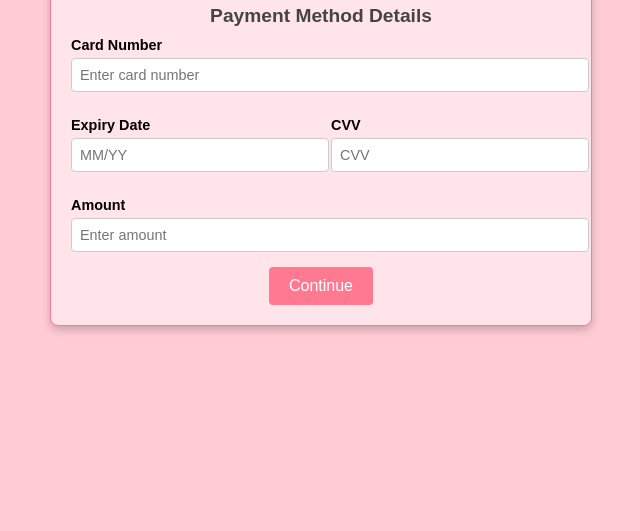
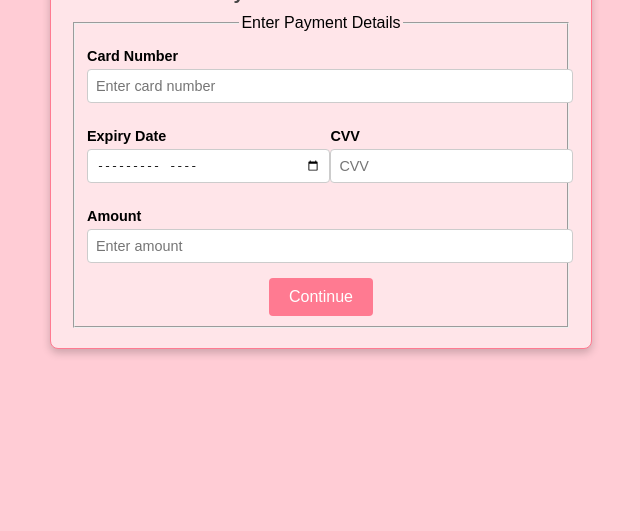
Before and after one commit to sheharyar777/devops-payment-page, a plain HTML site: page index.html in a window 1280 px wide. Shown: the part 269-800 px from the top of the page, without its empty margins (319-959 px from the left). Drawn offline with Linux system fonts and the light colour scheme.

Commit message:
Update index.html

```diff
--- a/index.html
+++ b/index.html
@@ -14,25 +14,29 @@
         <main>
             <section class="payment-form">
                 <h2>Payment Method Details</h2>
-                <form>
+                <form action="/submit-payment" method="POST">
+                    <fieldset>
+                        <legend>Enter Payment Details</legend>
+
                         <label for="card-number">Card Number</label>
-                    <input type="text" id="card-number" placeholder="Enter card number" required>
+                        <input type="number" id="card-number" name="card-number" placeholder="Enter card number" required maxlength="16" pattern="[0-9]{16}" aria-label="Card Number">
 
                         <div class="expiry-cvv">
                             <div>
                                 <label for="expiry-date">Expiry Date</label>
-                            <input type="text" id="expiry-date" placeholder="MM/YY" required>
+                                <input type="month" id="expiry-date" name="expiry-date" required aria-label="Expiry Date">
                             </div>
                             <div>
                                 <label for="cvv">CVV</label>
-                            <input type="password" id="cvv" placeholder="CVV" required>
+                                <input type="password" id="cvv" name="cvv" placeholder="CVV" required maxlength="4" pattern="[0-9]{3,4}" aria-label="CVV">
                             </div>
                         </div>
 
                         <label for="amount">Amount</label>
-                    <input type="text" id="amount" placeholder="Enter amount" required>
+                        <input type="number" id="amount" name="amount" placeholder="Enter amount" required aria-label="Amount">
 
                         <button type="submit">Continue</button>
+                    </fieldset>
                 </form>
             </section>
         </main>
```
Lines whose indentation alone changed are shown as unchanged.
